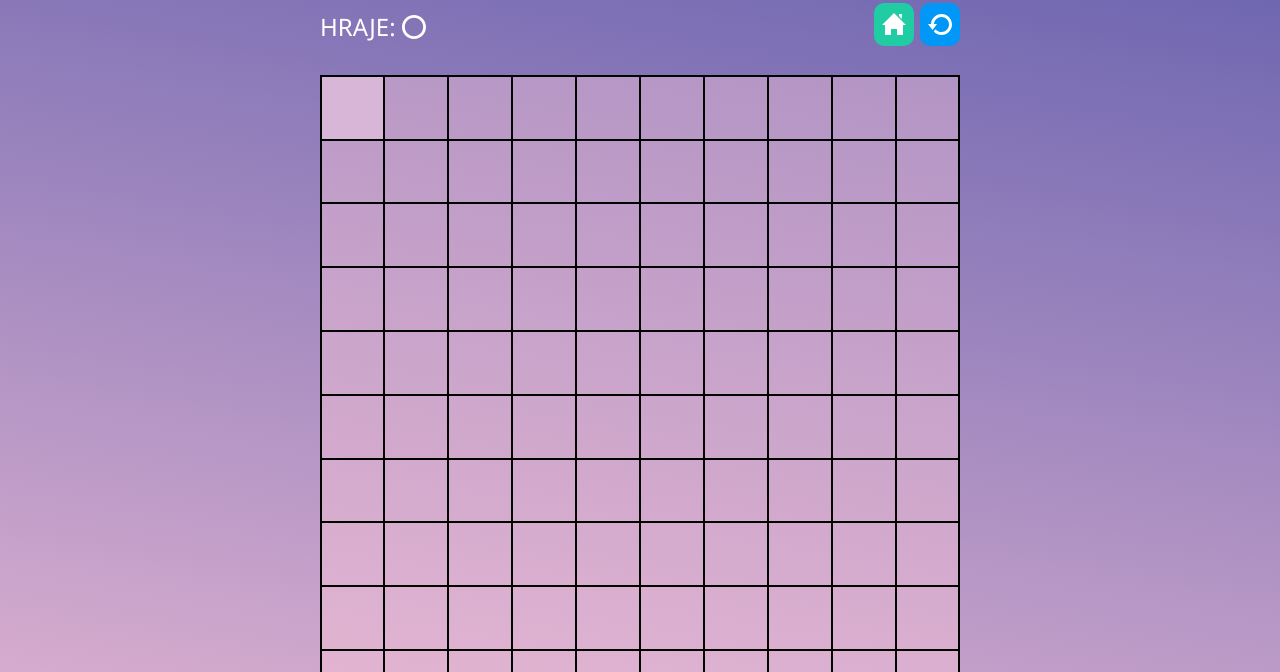
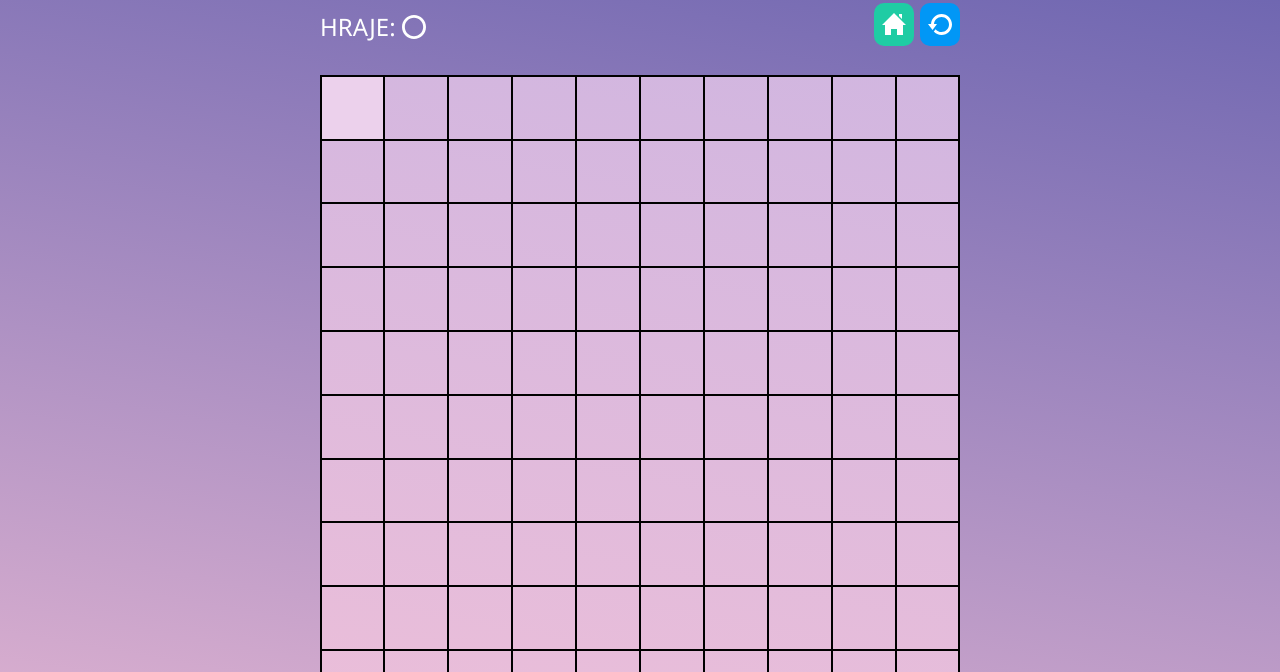
Before and after one commit to MiliWag/piskvorky, a plain HTML site: page hra.html in a window 1280 px wide. Both pictures are taken after a click on the button 352 px from the left and 235 px from the top of the page. Shown: the part 128-800 px from the top of the page. Drawn offline with Linux system fonts and the light colour scheme.

Commit message:
zesvětlení hracího pole

```diff
--- a/style.css
+++ b/style.css
@@ -161,8 +161,8 @@ p {
   background: rgb(229, 182, 210);
   background: linear-gradient(
     10deg,
-    rgba(229, 182, 210, 1) 0%,
-    rgba(178, 148, 196, 1) 100%
+    rgb(235, 190, 217) 0%,
+    rgb(209, 182, 224) 100%
   );
 }
 
@@ -174,7 +174,7 @@ p {
 
 .playfield__box:hover,
 .playfield__box:focus {
-  background-color: rgb(216, 182, 216);
+  background-color: rgb(236, 209, 236);
   outline: none;
 }
 
```
